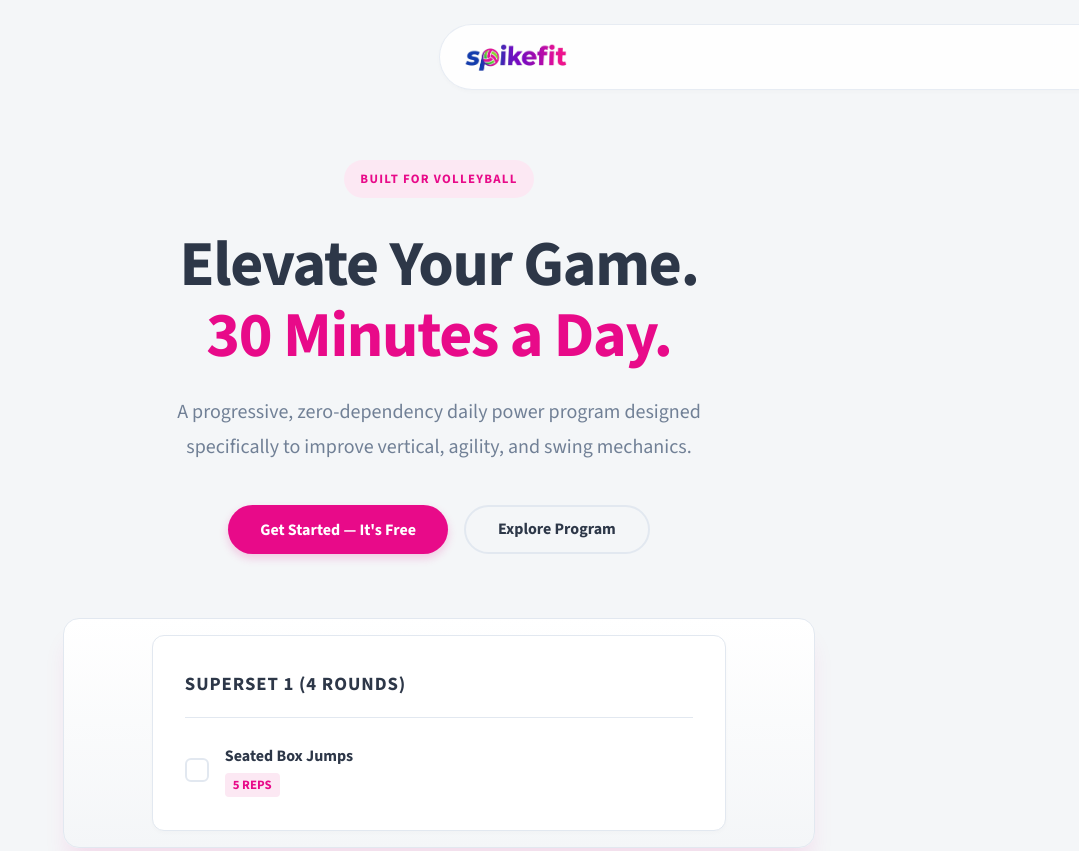
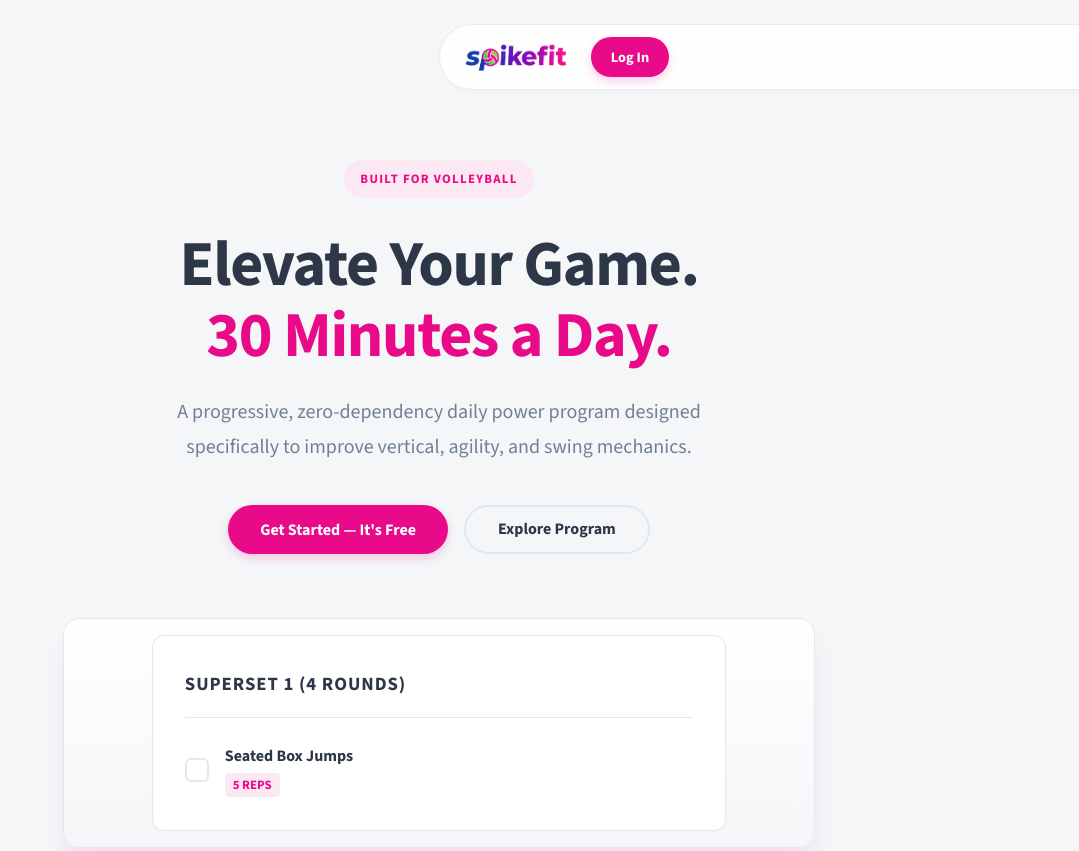
Before and after one commit to jfrappier/spikefit-playground, a plain HTML site: page index.html in a window 1280 px wide. Shown: the top 851 px of the page, without its empty margins (201-1280 px from the left). Drawn offline with Linux system fonts and the light colour scheme.

Commit message:
Update layout.css

```diff
--- a/css/layout.css
+++ b/css/layout.css
@@ -127,7 +127,11 @@
     position: fixed; top: 1.5rem; left: 50%; transform: translateX(-50%); width: 90%; max-width: 1000px;
     background: rgba(255, 255, 255, 0.85); backdrop-filter: blur(12px); -webkit-backdrop-filter: blur(12px);
     border: 1px solid rgba(226, 232, 240, 0.8); border-radius: 100px; padding: 0.75rem 1.5rem;
-    display: flex; justify-content: space-between; align-items: center; z-index: 1000; box-shadow: var(--shadow-sm);
+
+    /* These two lines bring the button over next to the logo */
+    display: flex; justify-content: flex-start; gap: 1.5rem;
+
+    align-items: center; z-index: 1000; box-shadow: var(--shadow-sm);
 }
 .nav-logo img { height: 28px; width: auto; display: block; }
 .nav-actions { display: flex; gap: 1rem; align-items: center; }
```
